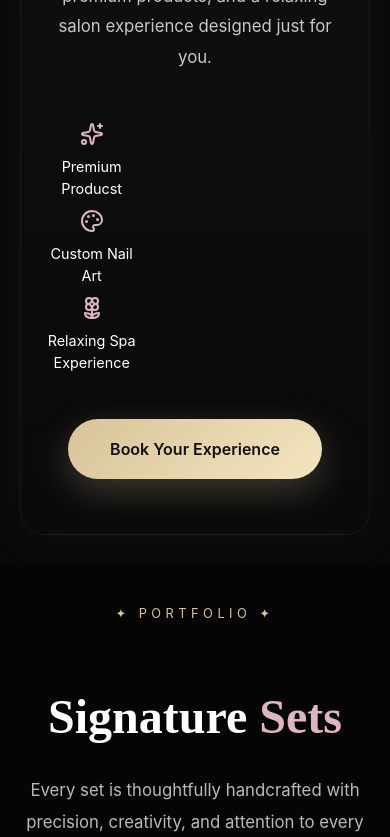
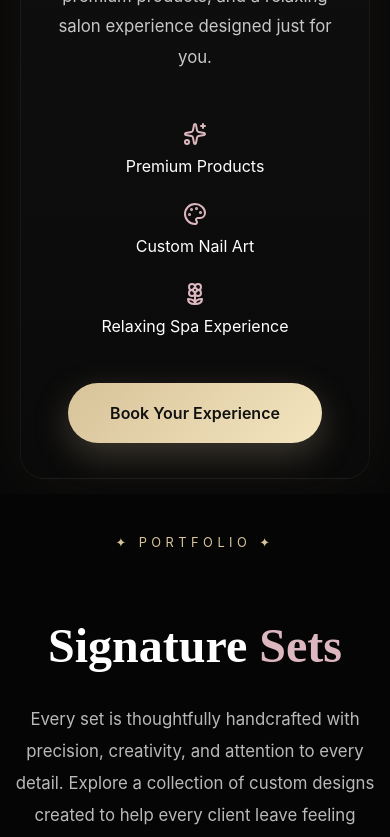
Before and after one commit to madwhite97/kulorwerkz-with-thomasina, a React (Vite) app: page / in a window 390 px wide. Shown: the part 6200-7037 px from the top of the page. Built offline with nearby package versions, Linux system fonts and the light colour scheme; a web font is replaced by a local one.

Commit message:
Center mobile luxury CTA features

```diff
--- a/src/components/LuxuryCTA/LuxuryCTA.css
+++ b/src/components/LuxuryCTA/LuxuryCTA.css
@@ -152,22 +152,24 @@
     }
 
     .luxury-features {
-        display: grid;
-        grid-template-columns: repeat(3, 1fr);
-        gap: 12px;
+        display: flex;
+        flex-direction: column;
+        align-items: center;
+        justify-content: center;
+        gap: 1.5rem;
         margin-bottom: 45px;
-        align-items: start;
+        width: 100%;
     }
 
     .feature {
+        width: 100%;
         display: flex;
         flex-direction: column;
-        justify-content: flex-start;
         align-items: center;
-        gap: 10px;
+        justify-content: center;
         text-align: center;
-        font-size: .9rem;
-        line-height: 1.5;
+        gap: 0.5rem;
+        margin: 0 auto;
     }
 
     .feature svg {
@@ -175,3 +177,15 @@
         height: 24px;
     }
 }
+
+@media (max-width:480px) {
+
+    .luxury-cta {
+        padding-bottom: 15px;
+    }
+
+    .luxury-card {
+        padding-bottom: 35px;
+    }
+
+}
--- a/src/components/LuxuryCTA/LuxuryCTA.jsx
+++ b/src/components/LuxuryCTA/LuxuryCTA.jsx
@@ -17,14 +17,16 @@ export default function LuxuryCTA() {
                 </h2>
 
                 <p>
-                    Treat yourself to flawless nails, premium products, and a relaxing salon experience designed just for you.
+                    Treat yourself to flawless nails, premium products,
+                    and a relaxing salon experience designed just for you.
                 </p>
 
                 <div className="luxury-features">
 
                     <div className="feature">
                         <Sparkles />
-                        <span>Premium Producst</span>
+                        <span>Premium Products</span>
+                    </div>
 
                     <div className="feature">
                         <Palette />
@@ -38,10 +40,8 @@ export default function LuxuryCTA() {
 
                 </div>
 
-                </div>
-
                 <a
-                    href="#contact"
+                    href="/#contact"
                     className="luxury-button"
                 >
                     Book Your Experience
--- a/src/components/footer/footer.css
+++ b/src/components/footer/footer.css
@@ -274,7 +274,7 @@
 
     .footer {
 
-        padding: 4rem 1rem 2rem;
+        padding: 2rem 1rem 2rem;
 
     }
 
@@ -287,6 +287,7 @@
     .footer-script {
 
         font-size: 1.35rem;
+        margin-bottom: 1.25rem;
 
     }
 
```
Lines whose indentation alone changed are shown as unchanged.
